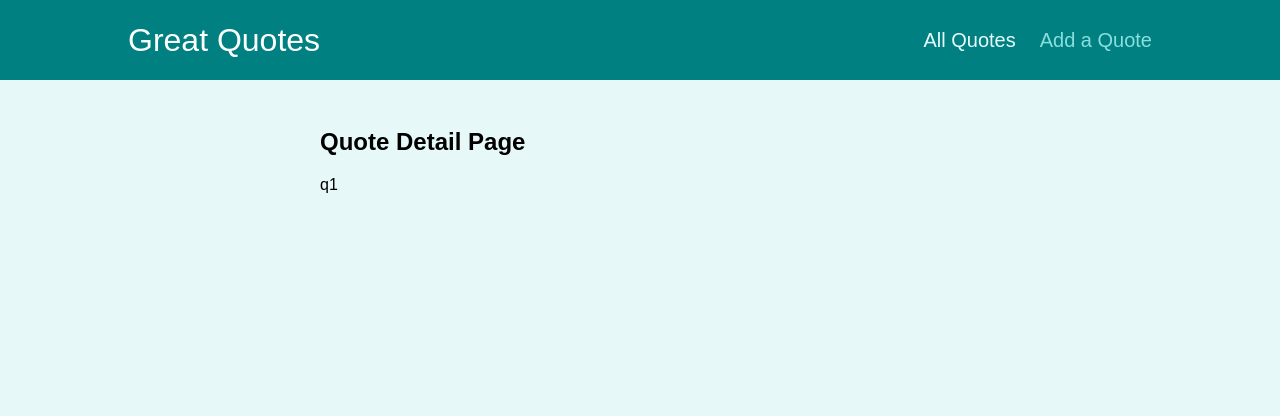
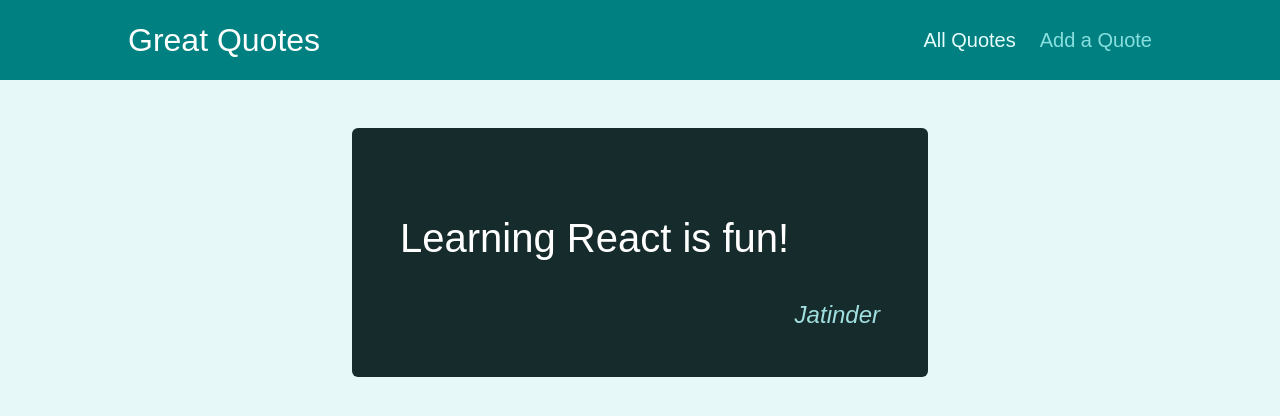
Before and after one commit to JatinderK325/React-RoutingProject, a React (Create React App) app: page /quotes/q1 in a window 1280 px wide. Shown: the top 416 px of the page. Built offline with nearby package versions, Linux system fonts and the light colour scheme.

Commit message:
components modified

```diff
--- a/src/App.js
+++ b/src/App.js
@@ -4,6 +4,7 @@
 import NewQuote from "./pages/NewQuote";
 import { Redirect } from "react-router-dom";
 import Layout from "./components/layout/Layout";
+import NotFound from "./pages/NotFound";
 
 function App() {
   return (
@@ -27,6 +28,10 @@
         <Route path='/new-quote'>
           <NewQuote />
         </Route>
+
+        <Route path='*'>
+          <NotFound />
+        </Route>
       </Switch>
     </Layout>
   );
--- a/src/components/quotes/QuoteItem.js
+++ b/src/components/quotes/QuoteItem.js
@@ -1,3 +1,4 @@
+import { Link } from 'react-router-dom';
 import classes from './QuoteItem.module.css';
 
 const QuoteItem = (props) => {
@@ -9,9 +10,10 @@
         </blockquote>
         <figcaption>{props.author}</figcaption>
       </figure>
-      <a className='btn'>
+      <Link className='btn' to={`/quotes/${props.id
+      }`}>
         View Fullscreen
-      </a>
+      </Link>
     </li>
   );
 };
--- a/src/pages/QuoteDetail.js
+++ b/src/pages/QuoteDetail.js
@@ -1,13 +1,25 @@
 import { useParams } from "react-router-dom";
 import Comments from "../components/comments/Comments";
 import { Route } from "react-router-dom";
+import HighlightedQuote from "../components/quotes/HighlightedQuote";
+
+const DUMMY_QUOTES = [
+    { id: 'q1', author: 'Jatinder', text: 'Learning React is fun!' },
+    { id: 'q2', author: 'Jatinder Kaur', text: 'Learning React is great!' },
+];
 
 const QuoteDetail = () => {
     const params = useParams();
+
+    const quote = DUMMY_QUOTES.find(quote => quote.id === params.quoteId);
+
+    if (!quote) {
+        return <p>no</p>
+    }
+
     return (
         <section>
-            <h1>Quote Detail Page</h1>
-            <p>{params.quoteId}</p>
+            <HighlightedQuote text={quote.text} author={quote.author}></HighlightedQuote>
             {/* OR <Route path='/quotes/:quoteId/comments'> */}
             <Route path={`/quotes/${params.quoteId}/comments`}>
                 <Comments />
```
Also changed, not shown: src/pages/AllQuotes.js (+4 -3 lines).
